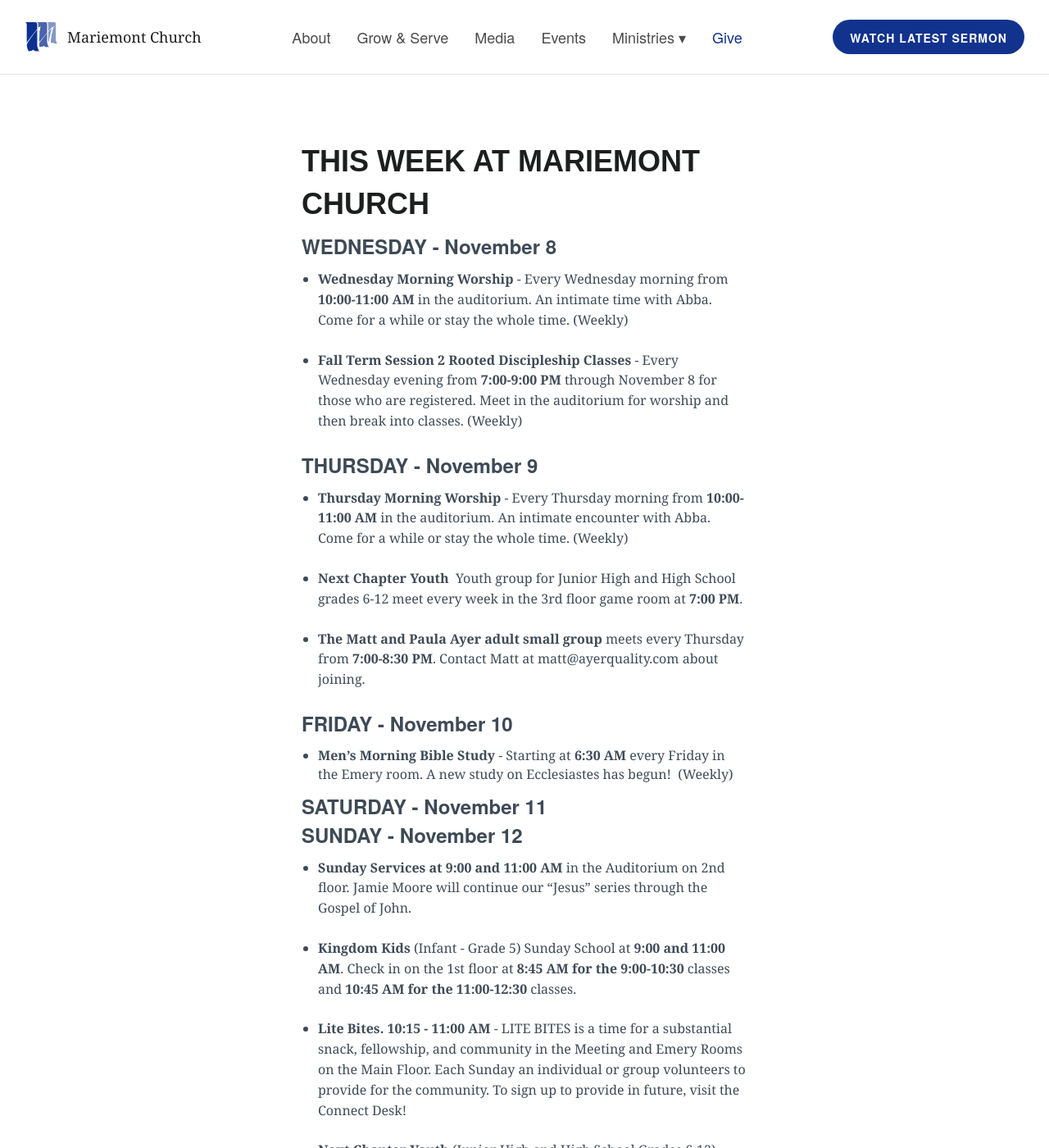
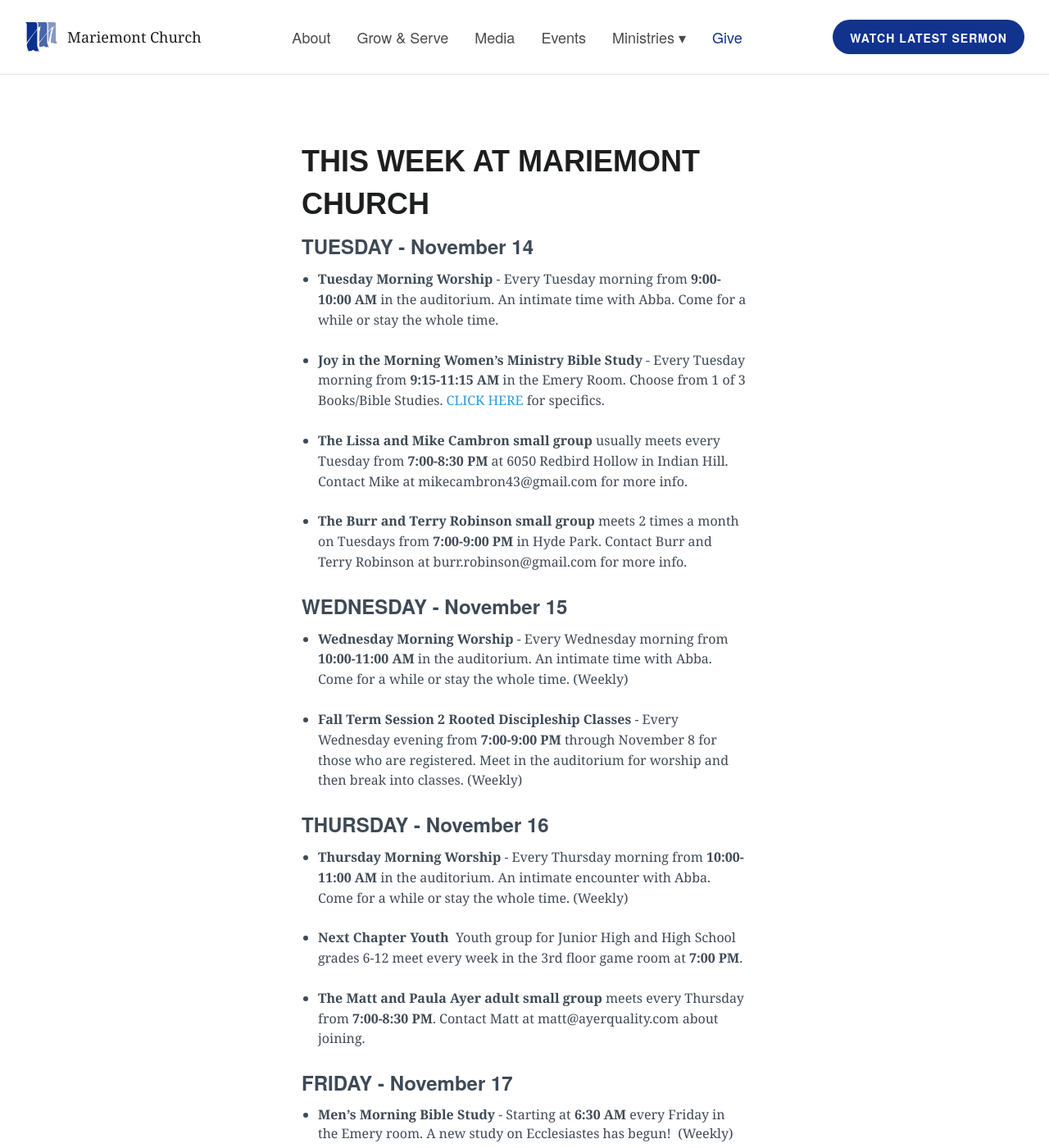
Before and after one commit to lukemoderwell/mariemont, a Jekyll site: the page built from mc-weekly-calendar.markdown, in a window 1280 px wide and 1400 px high. Shown: the whole window at 82% size. Built offline with Jekyll 4.4.1, drawn with Linux system fonts in a browser that asks for light colours; nearby versions of some CDN libraries; some of the changed text lies outside the part shown.

Commit message:
Updated Mc Weekly Calendar

```diff
--- a/mc-weekly-calendar.markdown
+++ b/mc-weekly-calendar.markdown
@@ -7,12 +7,22 @@
 
 ## THIS WEEK AT MARIEMONT CHURCH
 
-### WEDNESDAY - November 8
+### TUESDAY - November 14
+* **Tuesday Morning Worship** - Every Tuesday morning from **9:00-10:00 AM** in the auditorium. An intimate time with Abba. Come for a while or stay the whole time.
+
+* **Joy in the Morning Women's Ministry Bible Study** - Every Tuesday morning from **9:15-11:15 AM** in the Emery Room. Choose from 1 of 3 Books/Bible Studies. [CLICK HERE](https://mariemontchurch.org/womens-ministry/) for specifics.
+
+* **The Lissa and Mike Cambron small group** usually meets every Tuesday from **7:00-8:30 PM** at 6050 Redbird Hollow in Indian Hill. Contact Mike at mikecambron43@gmail.com for more info.
+
+* **The Burr and Terry Robinson small group** meets 2 times a month on Tuesdays from **7:00-9:00 PM** in Hyde Park. Contact Burr and Terry Robinson at burr.robinson@gmail.com for more info.
+
+
+### WEDNESDAY - November 15
 * **Wednesday Morning Worship** - Every Wednesday morning from **10:00-11:00 AM** in the auditorium. An intimate time with Abba. Come for a while or stay the whole time. (Weekly)
 
 * **Fall Term Session 2 Rooted Discipleship Classes** - Every Wednesday evening from **7:00-9:00 PM** through November 8 for those who are registered. Meet in the auditorium for worship and then break into classes. (Weekly)
 
-### THURSDAY - November 9
+### THURSDAY - November 16
 * **Thursday Morning Worship** - Every Thursday morning from **10:00-11:00 AM** in the auditorium. An intimate encounter with Abba. Come for a while or stay the whole time. (Weekly)
 
 
@@ -22,14 +32,14 @@
 * **The Matt and Paula Ayer adult small group** meets every Thursday from **7:00-8:30 PM**. Contact Matt at matt@ayerquality.com about joining.
 
 
-### FRIDAY - November 10
+### FRIDAY - November 17
 * **Men's Morning Bible Study** - Starting at **6:30 AM** every Friday in the Emery room. A new study on Ecclesiastes has begun!  (Weekly)
 
-### SATURDAY - November 11
+### SATURDAY - November 18
 
 
 
-### SUNDAY - November 12
+### SUNDAY - November 19
 * **Sunday Services at 9:00 and 11:00 AM** in the Auditorium on 2nd floor. Jamie Moore will continue our "Jesus" series through the Gospel of John.
 
 * **Kingdom Kids** (Infant - Grade 5) Sunday School at **9:00 and 11:00 AM**. Check in on the 1st floor at **8:45 AM for the 9:00-10:30** classes and **10:45 AM for the 11:00-12:30** classes.
```
Also changed, not shown: other parts of mc-weekly-calendar.markdown (+2 -2 lines).
